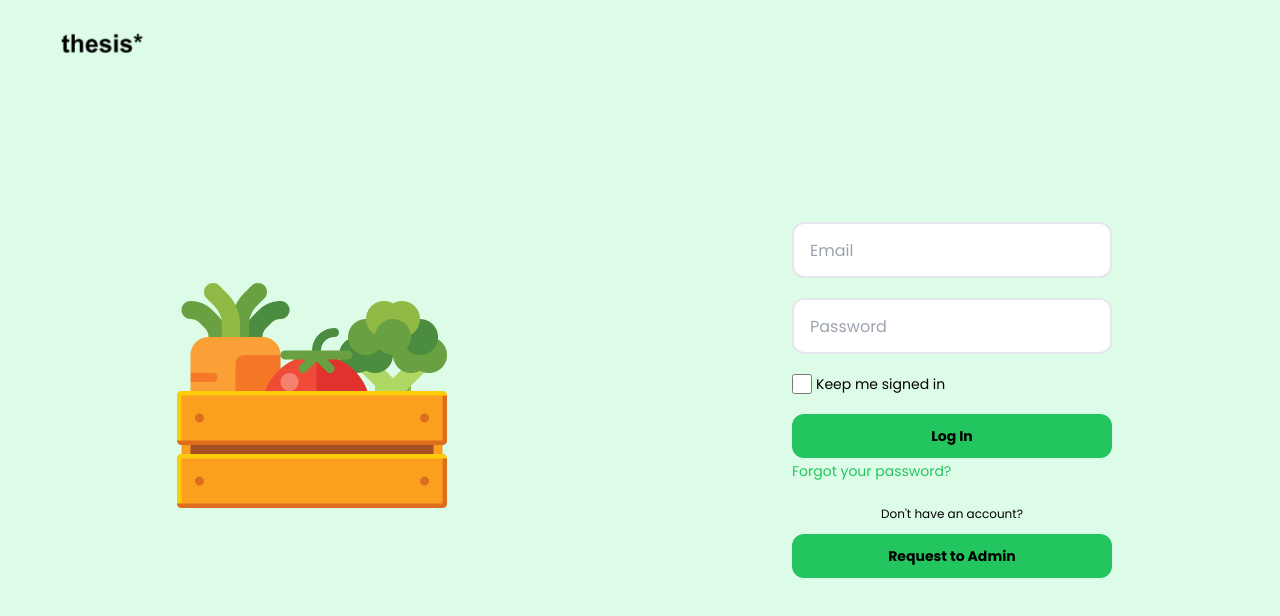
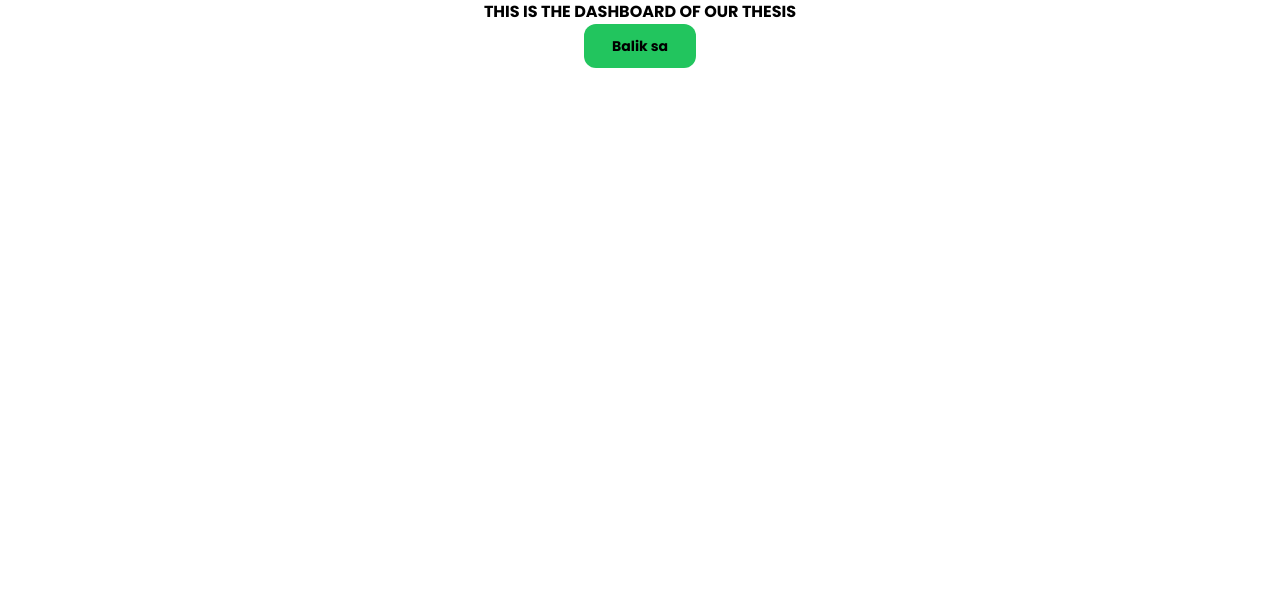
Before and after one commit to neilpagsss14/admin-page-crops, a React (Vite) app: page /dashboard in a window 1280 px wide. Shown: the top 616 px of the page. Built offline with nearby package versions, Linux system fonts and the light colour scheme.

Commit message:
added initial component for dashboard and navigation

```diff
--- a/src/App.jsx
+++ b/src/App.jsx
@@ -1,11 +1,16 @@
 import LandingPage from "./components/LandingPage";
-// import { BrowserRouter, Routes, Route } from "react-router-dom";
+import { BrowserRouter as Router, Routes, Route } from "react-router-dom";
+import DashBoard from "./components/DashBoard";
 
 function App() {
   return (
-    <>
-      <LandingPage />
-    </>
+    <Router>
+      <Routes>
+        <Route path="/" element={<LandingPage />} />
+        <Route path="/dashboard" element={<DashBoard />} />
+        <Route path="/" element={<LandingPage />} />
+      </Routes>
+    </Router>
   );
 }
 
--- /dev/null
+++ b/src/components/DashBoard.jsx
@@ -0,0 +1,27 @@
+import React from "react";
+import { useNavigate } from "react-router-dom";
+
+function DashBoard() {
+  const navigate = useNavigate();
+
+  const navigateToLandingPage = () => {
+    navigate("/");
+  };
+  return (
+    <div>
+      <div className="flex font-poppins-bold justify-center text-center ">
+        THIS IS THE DASHBOARD OF OUR THESIS
+      </div>
+      <div className="flex justify-center">
+        <button
+          onClick={navigateToLandingPage}
+          className="bg-green-500 hover:bg-green-700 py-3 w-28 rounded-xl text-sm font-poppins-bold hover:text-white delay-1500 duration-100 ease-in-out"
+        >
+          Balik sa
+        </button>
+      </div>
+    </div>
+  );
+}
+
+export default DashBoard;
--- a/src/components/LandingPage.jsx
+++ b/src/components/LandingPage.jsx
@@ -1,6 +1,13 @@
 import React from "react";
+import { useNavigate } from "react-router-dom";
+import DashBoard from "./DashBoard";
 
 function LandingPage() {
+  const navigate = useNavigate();
+
+  const navigateToDashBoard = () => {
+    navigate("/dashboard");
+  };
   return (
     <div className="bg-green-100 flex flex-row items-center justify-around h-screen w-screen">
       <div className="fixed top-0 left-0">
@@ -15,7 +22,6 @@ function LandingPage() {
         <img
           className=" sm:h-40 h-44 md:h-72 mt-30 md:mt-0 lg:mt-0 sm:mt-0"
           src="/src/assets/images/crops.png"
-          // src="https://lms-sg-application-bucket.s3.ap-southeast-1.amazonaws.com/public/prd/LAF_Text.png"
         />
       </div>
       <div className="flex items-center">
@@ -42,7 +48,10 @@ function LandingPage() {
             </div>
           </div>
           <div>
-            <button className="bg-green-500 hover:bg-green-700 py-3 px-10 rounded-xl text-sm font-poppins-bold hover:text-white w-full delay-1500 duration-100 ease-in-out">
+            <button
+              onClick={navigateToDashBoard}
+              className="bg-green-500 hover:bg-green-700 py-3 px-10 rounded-xl text-sm font-poppins-bold hover:text-white w-full delay-1500 duration-100 ease-in-out"
+            >
               Log In
             </button>
             <span className="text-green-500 font-poppins text-sm mt-3 cursor-pointer">
```
